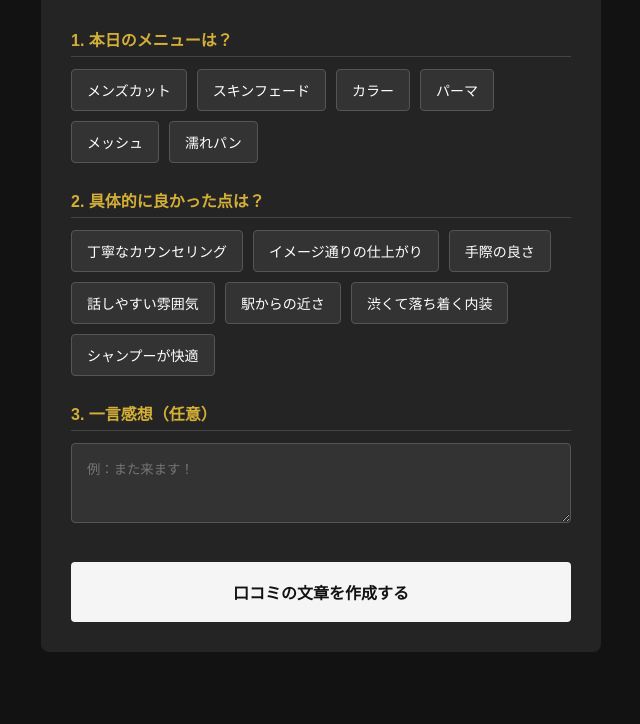
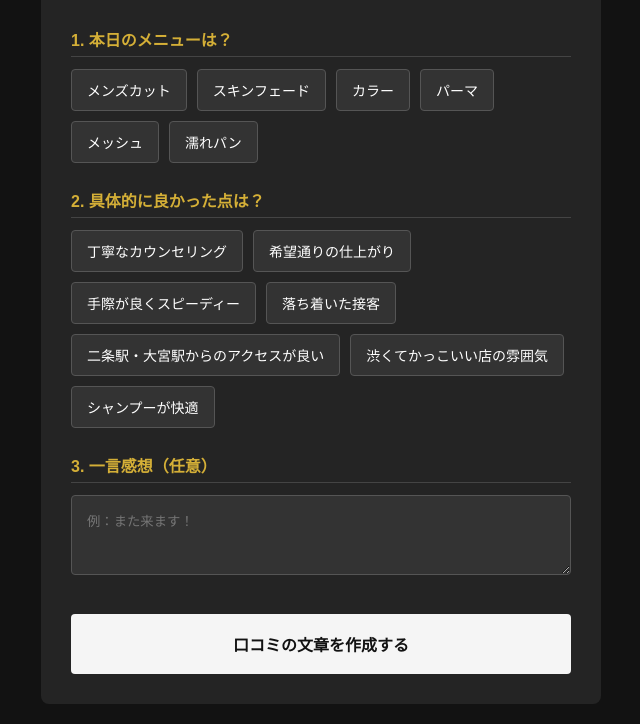
Before and after one commit to kenken1227h-creator/kamiza-review2, a website: page public/index.html in a window 1280 px wide. Shown: the part 193-917 px from the top of the page, without its empty margins (319-959 px from the left). Before the commit the page ends 865 px from the top, so only its background shows below. Drawn offline with Linux system fonts and the light colour scheme.

Commit message:
Update index.html

```diff
--- a/public/index.html
+++ b/public/index.html
@@ -8,13 +8,8 @@
   :root { --bg-color: #121212; --text-color: #f5f5f5; --accent-color: #d4af37; --box-bg: #242424; }
   body { font-family: sans-serif; background-color: var(--bg-color); color: var(--text-color); margin: 0; padding: 20px; display: flex; justify-content: center; }
   .container { max-width: 500px; width: 100%; background-color: var(--box-bg); padding: 30px; border-radius: 8px; }
-
-  /* シンプルな言語切り替え */
   .lang-switch { text-align: right; margin-bottom: 20px; }
-  .lang-switch select {
-    background: #333; color: #fff; border: 1px solid #555; padding: 8px 12px;
-    border-radius: 4px; font-size: 14px; cursor: pointer; outline: none;
-  }
+  .lang-switch select { background: #333; color: #fff; border: 1px solid #555; padding: 8px 12px; border-radius: 4px; font-size: 14px; cursor: pointer; outline: none; }
   h1 { text-align: center; color: var(--accent-color); letter-spacing: 2px; margin-top: 0; }
   p.subtitle { text-align: center; font-size: 12px; color: #aaa; margin-bottom: 30px; }
   .form-group { margin-bottom: 25px; }
@@ -23,15 +18,14 @@
   .option-btn { background-color: #333; color: #fff; border: 1px solid #555; padding: 10px 15px; border-radius: 4px; cursor: pointer; font-size: 14px; transition: 0.3s; }
   .option-btn.selected { background-color: var(--accent-color); color: #121212; font-weight: bold; }
   textarea { width: 100%; background-color: #333; border: 1px solid #555; color: #fff; padding: 15px; border-radius: 4px; box-sizing: border-box; min-height: 80px; font-family: inherit; }
-
   .generate-btn { width: 100%; background-color: var(--text-color); color: var(--bg-color); border: none; padding: 18px; font-size: 16px; font-weight: bold; border-radius: 4px; cursor: pointer; margin-top: 10px; }
-  .generate-btn:disabled { background-color: #555; cursor: not-allowed; }
-
+  .generate-btn:disabled { background-color: #555; }
   .result-area { display: none; margin-top: 30px; padding-top: 20px; border-top: 1px dashed #555; }
   .copy-btn { width: 100%; background-color: var(--accent-color); color: #121212; border: none; padding: 18px; font-size: 16px; font-weight: bold; border-radius: 4px; margin-top: 15px; cursor: pointer; }
 </style>
 </head>
 <body>
+
 <div class="container">
   <div class="lang-switch">
     <select id="langSelect" onchange="changeLanguage()">
@@ -42,6 +36,7 @@
       <option value="zh_tw">繁體中文</option>
     </select>
   </div>
+
   <h1 id="shopName">BAR BER SHOP 髪座</h1>
   <p class="subtitle" id="subtitle">サービス向上のためのアンケート</p>
 
@@ -70,104 +65,78 @@
 </div>
 
 <script>
-  // ===== 設定 =====
   const GOOGLE_MAP_URL = "https://g.page/r/CTkk8QIPLQt4EBM/review";
 
-  // ===== マスタデータ（id は Netlify Functions 側と一致させること）=====
   const menus = [
-    { id: "m1", ja: "メンズカット",   en: "Men's Cut",  ko: "남성 커트",       zh_cn: "男士剪发",   zh_tw: "男士剪髮" },
-    { id: "m2", ja: "スキンフェード", en: "Skin Fade",  ko: "스킨 페이드",     zh_cn: "渐变理发",   zh_tw: "漸層理髮" },
-    { id: "m3", ja: "カラー",         en: "Color",      ko: "컬러",            zh_cn: "染发",       zh_tw: "染髮" },
-    { id: "m4", ja: "パーマ",         en: "Perm",       ko: "파마",            zh_cn: "烫发",       zh_tw: "燙髮" },
-    { id: "m5", ja: "メッシュ",       en: "Highlights", ko: "메쉬",            zh_cn: "挑染",       zh_tw: "挑染" },
-    { id: "m6", ja: "濡れパン",       en: "Wet Punch",  ko: "젖은 펀치 파마",  zh_cn: "湿发感烫",   zh_tw: "濕髮感燙" }
+    { id: "m1", ja: "メンズカット", en: "Men's Cut", ko: "남성 커트", zh_cn: "男士剪发", zh_tw: "男士剪髮" },
+    { id: "m2", ja: "スキンフェード", en: "Skin Fade", ko: "스킨 페이드", zh_cn: "渐变理发", zh_tw: "漸層理髮" },
+    { id: "m3", ja: "カラー", en: "Color", ko: "컬러", zh_cn: "染发", zh_tw: "染髮" },
+    { id: "m4", ja: "パーマ", en: "Perm", ko: "파마", zh_cn: "烫发", zh_tw: "燙髮" },
+    { id: "m5", ja: "メッシュ", en: "Highlights", ko: "메쉬", zh_cn: "挑染", zh_tw: "挑染" },
+    { id: "m6", ja: "濡れパン", en: "Wet Punch", ko: "젖은 펀치 파마", zh_cn: "湿发感烫", zh_tw: "濕髮感燙" }
   ];
 
   const points = [
-    { id: "p1", ja: "丁寧なカウンセリング",     en: "Careful counseling",        ko: "꼼꼼한 상담",        zh_cn: "细致的咨询",       zh_tw: "仔細的諮詢" },
-    { id: "p2", ja: "イメージ通りの仕上がり",   en: "Finish as imagined",        ko: "원하던 스타일 완성", zh_cn: "符合预期的效果",   zh_tw: "符合預期的效果" },
-    { id: "p3", ja: "手際の良さ",               en: "Efficiency",                ko: "빠르고 능숙함",      zh_cn: "手法娴熟",         zh_tw: "手法俐落" },
-    { id: "p4", ja: "話しやすい雰囲気",         en: "Friendly atmosphere",       ko: "편안한 분위기",      zh_cn: "轻松的氛围",       zh_tw: "輕鬆的氛圍" },
-    { id: "p5", ja: "駅からの近さ",             en: "Close to the station",      ko: "역에서 가까움",      zh_cn: "离车站近",         zh_tw: "離車站近" },
-    { id: "p6", ja: "渋くて落ち着く内装",       en: "Cool & relaxing interior",  ko: "멋진 인테리어",      zh_cn: "复古舒适的内饰",   zh_tw: "復古舒適的裝潢" },
-    { id: "p7", ja: "シャンプーが快適",         en: "Comfortable shampoo",       ko: "시원한 샴푸",        zh_cn: "舒适的洗发",       zh_tw: "舒服的洗髮" }
+    { id: "p1", ja: "丁寧なカウンセリング", en: "Careful counseling", ko: "꼼꼼한 상담", zh_cn: "细致的咨询", zh_tw: "仔細的諮詢" },
+    { id: "p2", ja: "希望通りの仕上がり", en: "Finish as imagined", ko: "원하던 스타일 완성", zh_cn: "符合预期的效果", zh_tw: "符合預期的效果" },
+    { id: "p3", ja: "手際が良くスピーディー", en: "Efficiency", ko: "빠르고 능숙함", zh_cn: "手法娴熟", zh_tw: "手法俐落" },
+    { id: "p4", ja: "落ち着いた接客", en: "Friendly atmosphere", ko: "편안한 분위기", zh_cn: "轻松的氛围", zh_tw: "輕鬆的氛圍" },
+    { id: "p5", ja: "二条駅・大宮駅からのアクセスが良い", en: "Close to Nijo/Omiya station", ko: "니조역/오미야역에서 가까움", zh_cn: "离二条站/大宫站近", zh_tw: "離二條站/大宮站近" },
+    { id: "p6", ja: "渋くてかっこいい店の雰囲気", en: "Cool & relaxing interior", ko: "멋진 인테리어", zh_cn: "复古舒适的内饰", zh_tw: "復古舒適的裝潢" },
+    { id: "p7", ja: "シャンプーが快適", en: "Comfortable shampoo", ko: "시원한 샴푸", zh_cn: "舒适的洗发", zh_tw: "舒服的洗髮" }
   ];
 
-  // ===== UIテキスト =====
   const uiText = {
-    ja:    { sub: "サービス向上のためのアンケート", q_menu: "1. 本日のメニューは？", q_point: "2. 具体的に良かった点は？", q_free: "3. 一言感想（任意）", ph: "例：また来ます！",      btn: "口コミの文章を作成する", res: "完成した文章",     copy: "📋 コピーしてGoogleマップを開く", loading: "生成中...",      error: "失敗しました。時間をおいてもう一度お試しください。", copied: "コピーしました！", needSelect: "メニューか良かった点を最低1つは選んでください。" },
-    en:    { sub: "Customer Satisfaction Survey",  q_menu: "1. Today's Menu?",       q_point: "2. What did you like?",      q_free: "3. Comments (Optional)", ph: "ex: I'll come back!",  btn: "Generate Review",         res: "Generated Review",  copy: "📋 Copy & Open Google Maps",         loading: "Generating...",  error: "Something went wrong. Please try again.",            copied: "Copied!",         needSelect: "Please select at least one menu or good point." },
-    ko:    { sub: "서비스 향상을 위한 설문조사",   q_menu: "1. 오늘의 메뉴는?",      q_point: "2. 좋았던 점은?",            q_free: "3. 한마디 (선택)",      ph: "예: 또 올게요!",         btn: "리뷰 작성하기",            res: "완성된 리뷰",       copy: "📋 복사 후 Google 지도 열기",        loading: "생성 중...",      error: "실패했습니다. 잠시 후 다시 시도해 주세요.",            copied: "복사되었습니다!", needSelect: "메뉴 또는 좋았던 점을 최소 1개 선택해 주세요." },
-    zh_cn: { sub: "服务满意度调查",               q_menu: "1. 今天的项目？",        q_point: "2. 满意的地方？",            q_free: "3. 留言（选填）",       ph: "例：下次还会来！",       btn: "生成评价",                 res: "生成的评价",        copy: "📋 复制并打开Google地图",            loading: "生成中...",      error: "生成失败，请稍后再试。",                                copied: "已复制！",        needSelect: "请至少选择一个项目或满意点。" },
-    zh_tw: { sub: "服務滿意度調查",               q_menu: "1. 今天的項目？",        q_point: "2. 滿意的地方？",            q_free: "3. 留言（選填）",       ph: "例：下次還會來！",       btn: "生成評價",                 res: "生成的評價",        copy: "📋 複製並打開Google地圖",            loading: "生成中...",      error: "生成失敗，請稍後再試。",                                copied: "已複製！",        needSelect: "請至少選擇一個項目或滿意點。" }
+    ja: { sub: "サービス向上のためのアンケート", q_menu: "1. 本日のメニューは？", q_point: "2. 具体的に良かった点は？", q_free: "3. 一言感想（任意）", ph: "例：また来ます！", btn: "口コミの文章を作成する", res: "完成した文章", copy: "📋 コピーしてGoogleマップを開く", loading: "生成中...", error: "失敗しました。", copied: "コピーしました！" },
+    en: { sub: "Customer Satisfaction Survey", q_menu: "1. Today's Menu?", q_point: "2. What did you like?", q_free: "3. Comments (Optional)", ph: "ex: I'll come back!", btn: "Generate Review", res: "Generated Review", copy: "📋 Copy & Open Google Maps", loading: "Generating...", error: "Failed.", copied: "Copied!" },
+    ko: { sub: "서비스 향상을 위한 설문조사", q_menu: "1. 오늘의 메뉴는?", q_point: "2. 좋았던 점은?", q_free: "3. 한마디 (선택)", ph: "예: 또 올게요!", btn: "리뷰 작성하기", res: "완성된 리뷰", copy: "📋 복사 후 Google 지도 열기", loading: "생성 중...", error: "실패했습니다.", copied: "복사되었습니다!" },
+    zh_cn: { sub: "服务满意度调查", q_menu: "1. 今天的项目？", q_point: "2. 满意的地方？", q_free: "3. 留言（选填）", ph: "例：下次还会来！", btn: "生成评价", res: "生成的评价", copy: "📋 复制并打开Google地图", loading: "生成中...", error: "失败。", copied: "已复制！" },
+    zh_tw: { sub: "服務滿意度調查", q_menu: "1. 今天的項目？", q_point: "2. 滿意的地方？", q_free: "3. 留言（選填）", ph: "例：下次還會來！", btn: "生成評價", res: "生成的評價", copy: "📋 複製並打開Google地圖", loading: "生成中...", error: "失敗。", copied: "已複製！" }
   };
 
-  // ===== 状態 =====
   let selectedMenus = [];
   let selectedPoints = [];
   let currentLang = "ja";
 
-  // ===== オプション描画 =====
   function renderOptions() {
-    const menuBox = document.getElementById("menuOptions");
-    const pointBox = document.getElementById("pointOptions");
-    menuBox.innerHTML = "";
-    pointBox.innerHTML = "";
-
+    document.getElementById("menuOptions").innerHTML = "";
+    document.getElementById("pointOptions").innerHTML = "";
     menus.forEach(m => {
-      const btn = document.createElement("div");
-      btn.className = "option-btn";
-      btn.innerText = m[currentLang];
-      if (selectedMenus.find(x => x.id === m.id)) btn.classList.add("selected");
-      btn.onclick = () => toggleSelect(btn, selectedMenus, m);
-      menuBox.appendChild(btn);
+      const btn = document.createElement("div"); btn.className = "option-btn"; btn.innerText = m[currentLang];
+      if(selectedMenus.find(x => x.id === m.id)) btn.classList.add("selected");
+      btn.onclick = () => toggleSelect(btn, selectedMenus, m); document.getElementById("menuOptions").appendChild(btn);
     });
-
     points.forEach(p => {
-      const btn = document.createElement("div");
-      btn.className = "option-btn";
-      btn.innerText = p[currentLang];
-      if (selectedPoints.find(x => x.id === p.id)) btn.classList.add("selected");
-      btn.onclick = () => toggleSelect(btn, selectedPoints, p);
-      pointBox.appendChild(btn);
+      const btn = document.createElement("div"); btn.className = "option-btn"; btn.innerText = p[currentLang];
+      if(selectedPoints.find(x => x.id === p.id)) btn.classList.add("selected");
+      btn.onclick = () => toggleSelect(btn, selectedPoints, p); document.getElementById("pointOptions").appendChild(btn);
     });
   }
 
   function toggleSelect(element, array, item) {
     element.classList.toggle("selected");
     const index = array.findIndex(x => x.id === item.id);
-    if (index === -1) array.push(item);
-    else array.splice(index, 1);
+    if (index === -1) array.push(item); else array.splice(index, 1);
   }
 
-  // ===== 言語切替 =====
   function changeLanguage() {
     currentLang = document.getElementById("langSelect").value;
     const ui = uiText[currentLang];
-    document.getElementById("subtitle").innerText      = ui.sub;
-    document.getElementById("q_menu_title").innerText  = ui.q_menu;
+    document.getElementById("subtitle").innerText = ui.sub;
+    document.getElementById("q_menu_title").innerText = ui.q_menu;
     document.getElementById("q_point_title").innerText = ui.q_point;
-    document.getElementById("q_free_title").innerText  = ui.q_free;
-    document.getElementById("freeText").placeholder    = ui.ph;
-    document.getElementById("generateBtn").innerText   = ui.btn;
-    document.getElementById("res_title").innerText     = ui.res;
-    document.getElementById("copyBtn").innerText       = ui.copy;
+    document.getElementById("q_free_title").innerText = ui.q_free;
+    document.getElementById("freeText").placeholder = ui.ph;
+    document.getElementById("generateBtn").innerText = ui.btn;
+    document.getElementById("res_title").innerText = ui.res;
+    document.getElementById("copyBtn").innerText = ui.copy;
     renderOptions();
   }
 
-  // ===== 口コミ生成 =====
   async function generateReview() {
-    const ui = uiText[currentLang];
-
-    // ★ 修正1：未選択チェック（メニューも良かった点も0個ならブロック）
-    if (selectedMenus.length === 0 && selectedPoints.length === 0) {
-      alert(ui.needSelect);
-      return;
-    }
-
     const generateBtn = document.getElementById("generateBtn");
     generateBtn.disabled = true;
-    generateBtn.innerText = ui.loading;
+    generateBtn.innerText = uiText[currentLang].loading;
 
     const payload = {
       language: currentLang,
@@ -177,44 +146,35 @@
     };
 
     try {
-      const res = await fetch("/.netlify/functions/generate-review", {
+      // ★ ここがVercel用（/api/...）に変わっています
+      const res = await fetch("/api/generate-review", {
         method: "POST",
         headers: { "Content-Type": "application/json" },
         body: JSON.stringify(payload),
       });
       const data = await res.json();
 
-      // ★ 修正2：エラー判定（undefined表示の防止）
-      if (!res.ok || !data.review) {
-        throw new Error(data.error || `HTTP ${res.status}`);
-      }
+      if (!res.ok) throw new Error(data.error || "生成失敗");
 
       document.getElementById("finalReview").value = data.review;
       document.getElementById("resultArea").style.display = "block";
-      // ★ おまけ：結果まで自動スクロール
-      document.getElementById("resultArea").scrollIntoView({ behavior: "smooth" });
     } catch (err) {
       console.error(err);
-      alert(ui.error);
+      alert(uiText[currentLang].error);
     } finally {
       generateBtn.disabled = false;
-      generateBtn.innerText = ui.btn;
+      generateBtn.innerText = uiText[currentLang].btn;
     }
   }
 
-  // ===== コピーしてマップを開く =====
   function copyAndOpenMap() {
     const text = document.getElementById("finalReview").value;
-    if (!text) return;
     navigator.clipboard.writeText(text).then(() => {
       alert(uiText[currentLang].copied);
       window.location.href = GOOGLE_MAP_URL;
-    }).catch(() => {
-      alert("コピーに失敗しました。お手数ですが手動でコピーしてください。");
     });
   }
 
-  // ===== 初期化 =====
   window.onload = changeLanguage;
 </script>
 </body>
```
